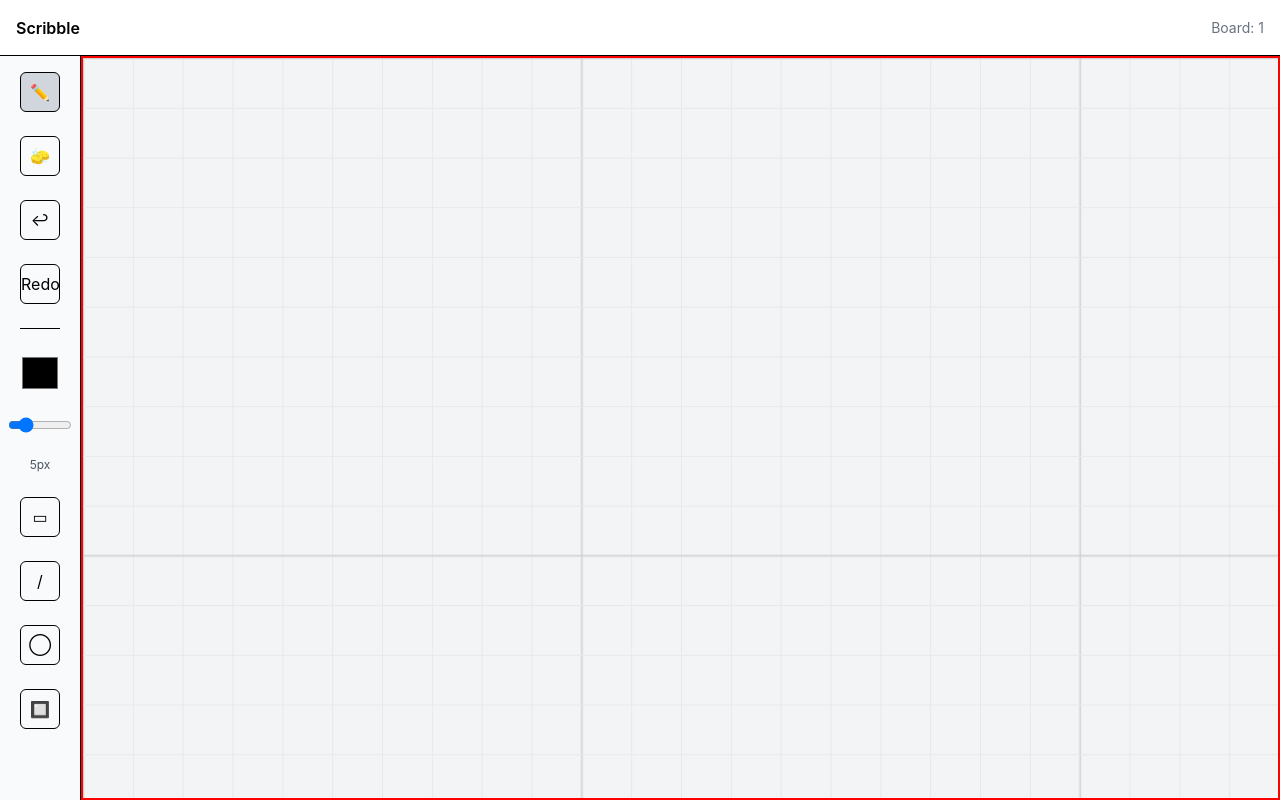
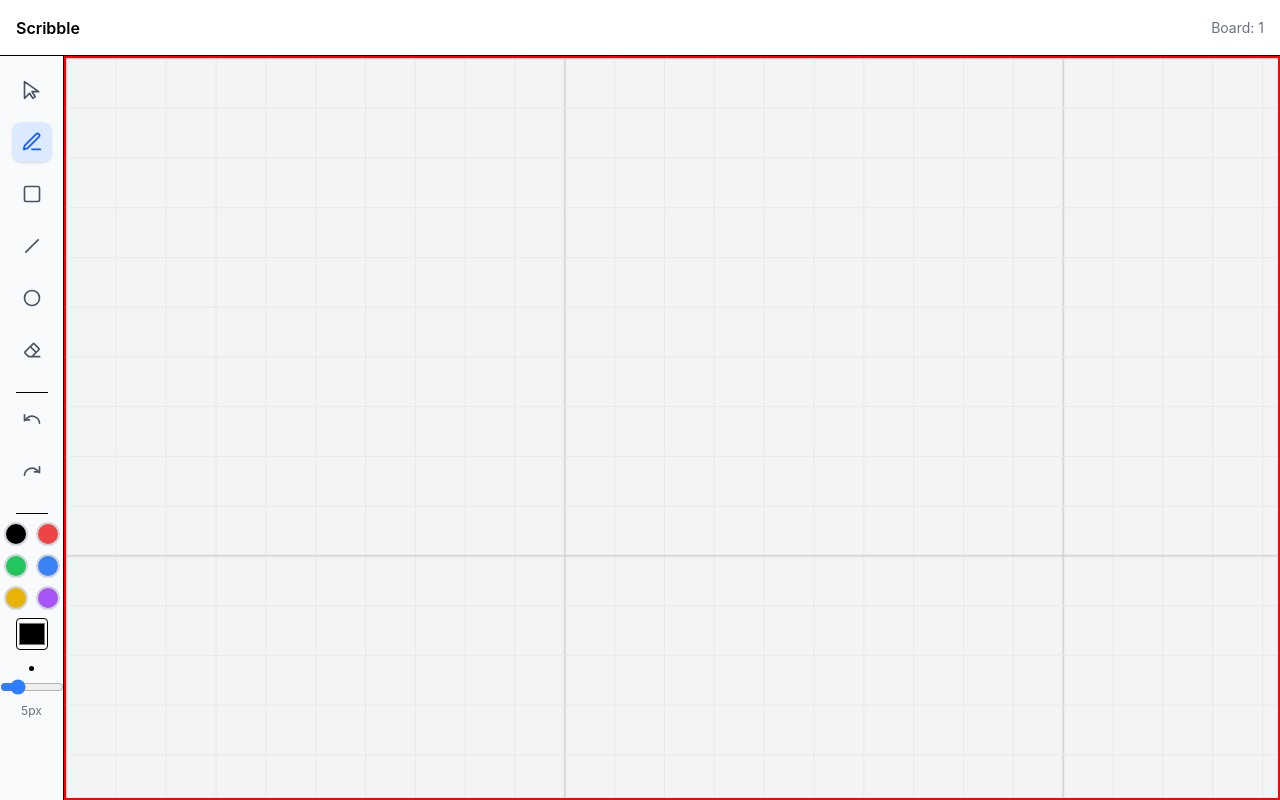
Before and after one commit to Adalbatross/Scribble_ver1, a React app in the folder frontend/: page /board/1 in a window 1280 px wide. Built offline with nearby package versions, Linux system fonts and the light colour scheme; no server answers; the HTML template or start-up script is replaced by a standard one.

Commit message:
Add toolbar icons and enhance eraser functionality; refactor toolbar layout

```diff
--- a/frontend/src/components/Toolbar.jsx
+++ b/frontend/src/components/Toolbar.jsx
@@ -1,79 +1,131 @@
 import React from "react"
+import SelectIcon from "../icons/SelectIcon"
+import PenIcon from "../icons/PenIcon"
+import RectIcon from "../icons/RectIcon"
+import LineIcon from "../icons/LineIcon"
+import CircleIcon from "../icons/CircleIcon"
+import EraserIcon from "../icons/EraserIcon"
+import RedoIcon from "../icons/RedoIcon"
+import UndoIcon from "../icons/UndoIcon"
+
+const ToolButton = ({ active, onClick, children }) => (
+  <button
+    onClick={onClick}
+    className={`p-2 rounded-lg transition flex items-center justify-center
+      ${active
+        ? "bg-blue-100 text-blue-600 scale-110 shadow-sm"
+        : "text-gray-600 hover:bg-gray-100"}
+    `}
+  >
+    {children}
+  </button>
+)
+const COLORS = [
+  "#000000",
+  "#ef4444",
+  "#22c55e",
+  "#3b82f6",
+  "#eab308",
+  "#a855f7"
+]
 
 const Toolbar = ({ tool, setTool, onUndo, color, onRedo, setColor, brushSize, setBrushSize }) => {
   return (
-    <div className="w-16 border-r flex flex-col items-center py-4 space-y-6 bg-gray-50 px-10">
+    <div className="w-16 border-r flex flex-col items-center py-4 space-y-4 bg-gray-50">
 
+      <ToolButton active={tool === "select"} onClick={() => setTool("select")}>
+        <SelectIcon />
+      </ToolButton>
+
+      <ToolButton active={tool === "pen"} onClick={() => setTool("pen")}>
+        <PenIcon />
+      </ToolButton>
+
+      <ToolButton active={tool === "rect"} onClick={() => setTool("rect")}>
+        <RectIcon />
+      </ToolButton>
+
+      <ToolButton active={tool === "line"} onClick={() => setTool("line")}>
+        <LineIcon />
+      </ToolButton>
+
+      <ToolButton active={tool === "circle"} onClick={() => setTool("circle")}>
+        <CircleIcon />
+      </ToolButton>
+
+      <ToolButton active={tool === "eraser"} onClick={() => setTool("eraser")}>
+        <EraserIcon />
+      </ToolButton>
+
+      {/* Divider */}
+      <div className="w-8 border-t my-2"></div>
+
+      {/* Undo / Redo */}
+      <ToolButton onClick={onUndo}>
+        <UndoIcon />
+      </ToolButton>
+
+      <ToolButton onClick={onRedo}>
+        <RedoIcon />
+      </ToolButton>
+
+      {/* Divider */}
+      <div className="w-8 border-t my-2"></div>
+
+      {/* Color */}
+      <div className="flex flex-col items-center space-y-2">
+
+        {/* preset colors */}
+        <div className="grid grid-cols-2 gap-2">
+          {COLORS.map(c => (
             <button
-        onClick={() => setTool("pen")}
-        className={`w-10 h-10 rounded-md border ${tool === "pen" ? "bg-gray-300" : ""}`}
-      >
-        ✏️
-      </button>
+              key={c}
+              onClick={() => setColor(c)}
+              className={`w-6 h-6 rounded-full border-2 ${
+                color === c ? "border-black scale-110" : "border-gray-300"
+              }`}
+              style={{ backgroundColor: c }}
+            />
+          ))}
+        </div>
 
-      <button
-        onClick={() => setTool("eraser")}
-        className={`w-10 h-10 rounded-md border ${tool === "eraser" ? "bg-gray-300" : ""}`}
-      >
-        🧽
-      </button>
+        {/* custom picker */}
+        <input
+          type="color"
+          value={color}
+          onChange={(e) => setColor(e.target.value)}
+          className="w-8 h-8 cursor-pointer border rounded"
+        />
+      </div>
 
-      <button
-        onClick={onUndo}
-        className="w-10 h-10 rounded-md border"
-      >
-        ↩
-      </button>
-      <button
-        onClick={onRedo}
-        className="w-10 h-10 rounded-md border"
-      >
-        Redo
-      </button>
-      {/* Divider */}
-      <div className="w-10 border-t"></div>
-      {/* color picker */}
-      <input type="color"
-      value={color}
-      onChange={(e)=>setColor(e.target.value)}
-      className="w-10 h-10 cursor-pointer" />
+      {/* Brush */}
+      <div className="flex flex-col items-center space-y-2">
 
-      {/* brush size label */}
+        {/* preview */}
+        <div
+          style={{
+            width: brushSize,
+            height: brushSize,
+            backgroundColor: color,
+            borderRadius: "50%"
+          }}
+        />
+
+        {/* slider */}
         <input
           type="range"
           min="1"
           max="20"
           value={brushSize}
-        onChange={(e)=>{setBrushSize(e.target.value)}}
-        className="w-16"
+          onChange={(e) => setBrushSize(e.target.value)}
+          className="w-16 accent-blue-500"
         />
-      <div className="text-xs text-gray-600">
+
+        {/* label */}
+        <div className="text-xs text-gray-500">
           {brushSize}px
         </div>
-      <button
-        onClick={() => setTool("rect")}
-        className={`w-10 h-10 rounded-md border hover:bg-gray-200 ${tool === "rect" ? "bg-gray-300" : ""}`}
-      >
-        ▭
-      </button>
-      <button
-        onClick={() => setTool("line")}
-        className={`w-10 h-10 rounded-md border hover:bg-gray-200 ${tool === "line" ? "bg-gray-300" : ""}`}
-      >
-        /
-      </button>
-      <button
-      onClick={() => setTool("circle")}
-      className={`w-10 h-10 rounded-md border hover:bg-gray-200 ${tool === "circle" ? "bg-gray-300" : ""}`}
-      >
-      ◯
-      </button>
-      <button
-        onClick={() => setTool("select")}
-        className={`w-10 h-10 rounded-md border hover:bg-gray-200 ${tool === "select" ? "bg-gray-300" : ""}`}
-      >
-        🔲
-      </button>
+      </div>
     </div>
   )
 }
--- a/frontend/src/hooks/useCanvasInteracions.js
+++ b/frontend/src/hooks/useCanvasInteracions.js
@@ -22,7 +22,9 @@ export const useCanvasInteractions = (tool, color, brushSize, socketRef, drawGri
     const scaleRef = useRef(1)
     const offsetXRef = useRef(0)
     const offsetYRef = useRef(0)
+    const isErasingRef = useRef(false)
     const dragStartPointsRef = useRef(null)
+    const lastErasedRef = useRef(null)
     // const undoStackRef = useRef([])
     // const redoStackRef = useRef([])
     // const cloneStrokes = () => {
@@ -62,7 +64,7 @@ export const useCanvasInteractions = (tool, color, brushSize, socketRef, drawGri
         if (!canvas) return
 
         if (!handle) {
-            canvas.style.cursor = tool === "select" ? "pointer" : "crosshair"
+            canvas.style.cursor = tool === "select" ? "default" : "crosshair"
             return
         }
 
@@ -128,14 +130,16 @@ export const useCanvasInteractions = (tool, color, brushSize, socketRef, drawGri
         const x = (e.clientX - rect.left - offsetXRef.current) / scaleRef.current;
         const y = (e.clientY - rect.top - offsetYRef.current) / scaleRef.current;
         const stroke = currentStrokeRef.current
-        if(tool === "eraser"){
+        if(tool === "eraser" && isErasingRef.current){
             const hitStroke = getStrokeAtPoint(
                 x,
                 y,
                 strokeRef.current,
                 scaleRef.current
             )
-            if(hitStroke){
+            if(hitStroke && lastErasedRef.current !== hitStroke.id){
+                lastErasedRef.current = hitStroke.id
+
                 strokeRef.current = strokeRef.current.filter(
                     s=>s.id !== hitStroke.id
                 )
@@ -298,6 +302,25 @@ export const useCanvasInteractions = (tool, color, brushSize, socketRef, drawGri
         const rect = canvas.getBoundingClientRect()
         const x = (e.clientX - rect.left - offsetXRef.current) / scaleRef.current
         const y = (e.clientY - rect.top - offsetYRef.current) / scaleRef.current
+        if(tool === "eraser"){
+            isErasingRef.current = true
+
+            const hitStroke = getStrokeAtPoint(
+                x,
+                y,
+                strokeRef.current,
+                scaleRef.current
+            )
+            if(hitStroke) {
+                lastErasedRef.current = hitStroke.id
+
+                strokeRef.current = strokeRef.current.filter(s=> s.id !== hitStroke.id)
+
+                socketRef.current.emit("stroke-delete", {id: hitStroke.id})
+                drawGrid()
+                redraw()
+            }
+        }
         if (tool === "select") {
 
             // ✅ PRIORITY: handle click (from hover)
@@ -393,6 +416,10 @@ export const useCanvasInteractions = (tool, color, brushSize, socketRef, drawGri
 
             return
         }
+        if(tool === "eraser"){
+            isErasingRef.current = false
+            lastErasedRef.current = null
+        }
         if(!currentStrokeRef.current) return
 
         // undoStackRef.current.push(cloneStrokes())
--- /dev/null
+++ b/frontend/src/icons/CircleIcon.jsx
@@ -0,0 +1,8 @@
+const CircleIcon = () => (
+  <svg width="20" height="20" viewBox="0 0 24 24" fill="none"
+    stroke="currentColor" strokeWidth="2">
+    <circle cx="12" cy="12" r="9"/>
+  </svg>
+)
+
+export default CircleIcon
--- /dev/null
+++ b/frontend/src/icons/EraserIcon.jsx
@@ -0,0 +1,12 @@
+const EraserIcon = () => (
+  <svg
+    xmlns="http://www.w3.org/2000/svg"
+    width={20}
+    height={20}
+    viewBox="0 0 24 24"
+    fill="currentColor"
+  >
+    <path d="m21,12.41c.78-.78.78-2.05,0-2.83l-5.59-5.59c-.78-.78-2.05-.78-2.83,0L3,13.59c-.78.78-.78,2.05,0,2.83l4.29,4.29c.19.19.44.29.71.29h14v-2h-7.59l6.59-6.59Zm-7-7l5.59,5.59-2.59,2.59-5.59-5.59,2.59-2.59Zm-5.59,13.59l-4-4,5.59-5.59,5.59,5.59-4,4h-3.17Z"/>
+  </svg>
+)
+export default EraserIcon
--- /dev/null
+++ b/frontend/src/icons/LineIcon.jsx
@@ -0,0 +1,8 @@
+const LineIcon = () => (
+  <svg width="20" height="20" viewBox="0 0 24 24" fill="none"
+    stroke="currentColor" strokeWidth="2">
+    <line x1="4" y1="20" x2="20" y2="4"/>
+  </svg>
+)
+
+export default LineIcon
--- /dev/null
+++ b/frontend/src/icons/PenIcon.jsx
@@ -0,0 +1,9 @@
+const PenIcon = () => (
+  <svg width="20" height="20" viewBox="0 0 24 24" fill="none"
+    stroke="currentColor" strokeWidth="2" strokeLinecap="round" strokeLinejoin="round">
+    <path d="M12 20h9"/>
+    <path d="M16.5 3.5a2.1 2.1 0 0 1 3 3L7 19l-4 1 1-4Z"/>
+  </svg>
+)
+
+export default PenIcon
--- /dev/null
+++ b/frontend/src/icons/RectIcon.jsx
@@ -0,0 +1,8 @@
+const RectIcon = () => (
+  <svg width="20" height="20" viewBox="0 0 24 24" fill="none"
+    stroke="currentColor" strokeWidth="2">
+    <rect x="3" y="3" width="18" height="18" rx="2"/>
+  </svg>
+)
+
+export default RectIcon
--- /dev/null
+++ b/frontend/src/icons/RedoIcon.jsx
@@ -0,0 +1,9 @@
+const RedoIcon = () => (
+  <svg width="20" height="20" viewBox="0 0 24 24"
+    fill="none" stroke="currentColor" strokeWidth="2"
+    strokeLinecap="round" strokeLinejoin="round">
+    <path d="M21 7v6h-6"/>
+    <path d="M3 17a9 9 0 0 1 15-6l3 3"/>
+  </svg>
+)
+export default RedoIcon
--- /dev/null
+++ b/frontend/src/icons/SelectIcon.jsx
@@ -0,0 +1,20 @@
+const SelectIcon = ({ active }) => {
+  return (
+    <svg
+      width="20"
+      height="20"
+      viewBox="0 0 24 24"
+      fill={active ? "#2563eb" : "none"}
+      stroke={active ? "#2563eb" : "currentColor"}
+      strokeWidth="2"
+      strokeLinecap="round"
+      strokeLinejoin="round"
+      style={{ transition: "all 0.2s ease" }}
+    >
+      {/* Arrow shape */}
+      <path d="M3 2 L3 22 L9 16 L13 22 L16 20 L12 14 L20 14 Z" />
+    </svg>
+  )
+}
+
+export default SelectIcon
--- /dev/null
+++ b/frontend/src/icons/UndoIcon.jsx
@@ -0,0 +1,9 @@
+const UndoIcon = () => (
+  <svg width="20" height="20" viewBox="0 0 24 24"
+    fill="none" stroke="currentColor" strokeWidth="2"
+    strokeLinecap="round" strokeLinejoin="round">
+    <path d="M3 7v6h6"/>
+    <path d="M21 17a9 9 0 0 0-15-6l-3 3"/>
+  </svg>
+)
+export  default UndoIcon
--- a/frontend/src/utils/canvasUtils.js
+++ b/frontend/src/utils/canvasUtils.js
@@ -156,7 +156,18 @@ export const getStrokeAtPoint = (x,y, strokes, scale) =>{
             const minY = Math.min(p1.y, p2.y)
             const maxY = Math.max(p1.y, p2.y)
 
-            if(x>= minX && x<=maxX && y>=minY && y<= maxY){
+            // if(x>= minX && x<=maxX && y>=minY && y<= maxY){
+            //     return stroke
+            // } this is the old edge detection algo which helps in the delection inside the shape
+
+            const threshold = 10 / scale
+
+            const nearLeft   = Math.abs(x - minX) <= threshold && y >= minY && y <= maxY
+            const nearRight  = Math.abs(x - maxX) <= threshold && y >= minY && y <= maxY
+            const nearTop    = Math.abs(y - minY) <= threshold && x >= minX && x <= maxX
+            const nearBottom = Math.abs(y - maxY) <= threshold && x >= minX && x <= maxX
+
+            if (nearLeft || nearRight || nearTop || nearBottom) {
                 return stroke
             }
 
@@ -226,9 +237,16 @@ export const getStrokeAtPoint = (x,y, strokes, scale) =>{
 
             const dist = Math.sqrt((x - p1.x)**2 + (y - p1.y)**2)
 
-            if ( dist <= radius + 10 / scale) {
+            // if ( dist <= radius + 10 / scale) {
+            //     return stroke
+            // } same for this detection of the whole shpe inside the shape
+
+            const threshold = 10 / scale
+
+            if (Math.abs(dist -radius) <= threshold) {
                 return stroke
             }
+
         }
     }
     return null
```
Lines whose indentation alone changed are shown as unchanged.
